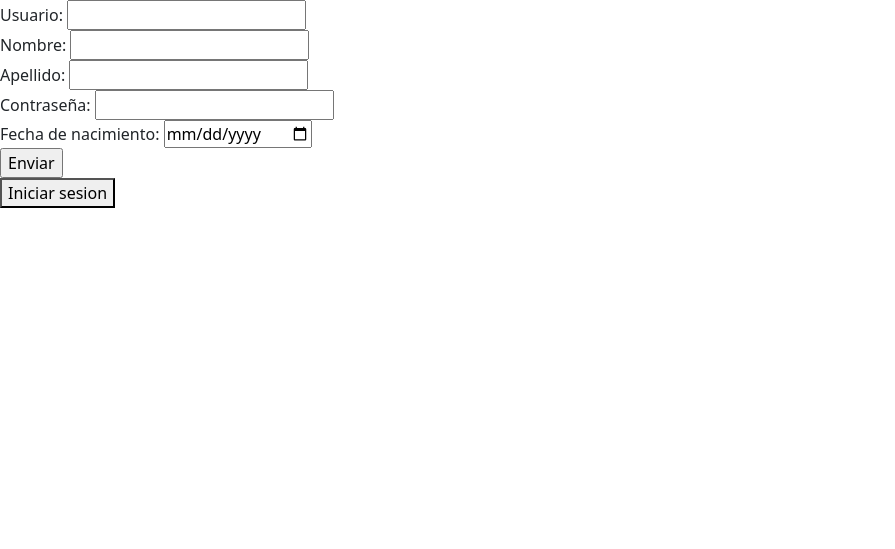
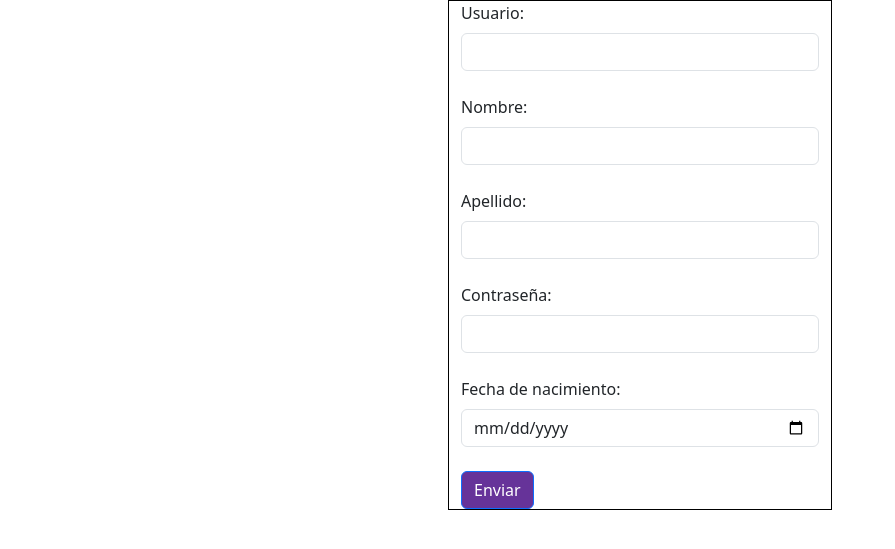
Before and after one commit to dariomaza/PracticaTochaT1, a PHP site: page /RegUsuarios.php in a window 1280 px wide. Shown: the top 549 px of the page, without its empty margins (0-895 px from the left). Run offline with PHP 8.4, Linux system fonts and the light colour scheme.

Commit message:
otro commit

```diff
--- /dev/null
+++ b/CSS/style.css
@@ -0,0 +1,7 @@
+.container {
+    width: 30%;
+    border: 1px solid black;
+}
+.btn-primary{
+    background-color: rebeccapurple;
+}
--- a/RegUsuarios.php
+++ b/RegUsuarios.php
@@ -6,6 +6,7 @@
     <title>Document</title>
     <?php  require './Funciones/conexionTienda.php' ?>
     <link href="https://cdn.jsdelivr.net/npm/bootstrap@5.3.2/dist/css/bootstrap.min.css" rel="stylesheet" integrity="sha384-T3c6CoIi6uLrA9TneNEoa7RxnatzjcDSCmG1MXxSR1GAsXEV/Dwwykc2MPK8M2HN" crossorigin="anonymous">
+    <link rel="stylesheet" href="./CSS/style.css">
 </head>
 <body>
     <?php
@@ -59,24 +60,26 @@
         }
 
     ?>
+    <div class="container">
     <form action="" method="post" onsubmit="return validarFormulario()">
-        <label for="usuario">Usuario: </label>
-        <input type="text" name="usuario">
+        <label for="usuario"class="form-label">Usuario: </label>
+        <input type="text" name="usuario"  class="form-control">
         <?php  if(isset($err_usuario)) echo $err_usuario; ?><br>
-        <label for="nombre">Nombre: </label>
-        <input type="text" name="nombre">
+        <label for="nombre" class="form-label">Nombre: </label>
+        <input type="text" name="nombre"  class="form-control">
         <?php  if(isset($err_nombre)) echo $err_nombre; ?><br>
-        <label for="apellido">Apellido: </label>
-        <input type="text" name="apellido">
+        <label for="apellido" class="form-label">Apellido: </label>
+        <input type="text" name="apellido"  class="form-control">
         <?php  if(isset($err_apellido)) echo $err_apellido; ?><br>
-        <label for="contrasena">Contraseña: </label>
-        <input type="password" name="contrasena" id="contrasena">
+        <label for="contrasena" class="form-label">Contraseña: </label>
+        <input type="password" name="contrasena" id="contrasena"  class="form-control">
         <?php  if(isset($err_contra)) echo $err_contra; ?><br>
-        <label for="fecha_nacimiento">Fecha de nacimiento: </label>
-        <input type="date" name="fecha_nacimiento"><br>
-        <input type="submit" value="Enviar">
+        <label for="fecha_nacimiento" class="form-label">Fecha de nacimiento: </label>
+        <input type="date" name="fecha_nacimiento"  class="form-control"><br>
+        <input type="submit" value="Enviar" class="btn btn-primary">
     </form>
-    <a href="./login.php"><button>Iniciar sesion</button></a>
+    </div>
+    <!-- <a href="./login.php"><button>Iniciar sesion</button></a> -->
 
     <?php
         if(isset($usuario) && isset($nombre) && isset($apellido) && isset($chekedAge) && isset($contrasena)){
```
